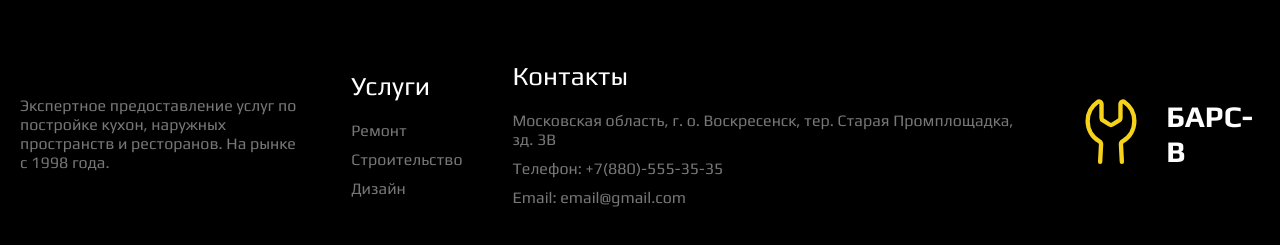
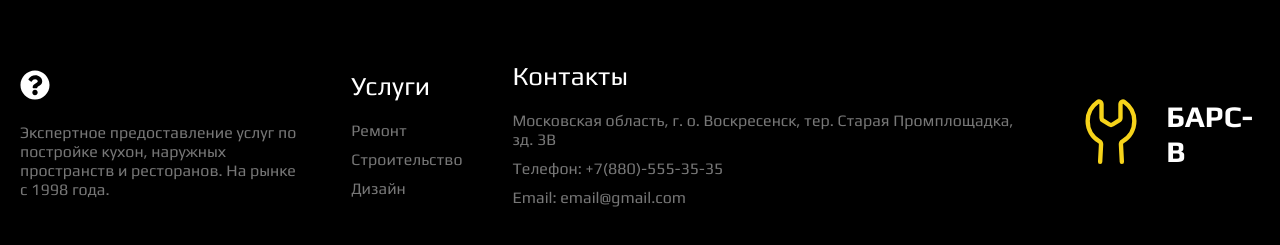
Before and after one commit to phicae4f/hardware-store, a React (Vite) app in the folder client/: page / in a window 1280 px wide. Shown: the part 5287-5532 px from the top of the page. Built offline with nearby package versions, Linux system fonts and the light colour scheme; no server answers.

Commit message:
guides for user/admin in footer

```diff
--- a/client/src/components/CarouselSection.tsx
+++ b/client/src/components/CarouselSection.tsx
@@ -1,7 +1,6 @@
 import { useState } from "react";
 import type { CarouselItem } from "../mocks/carouselData";
 import { FaArrowLeft, FaArrowRight } from "react-icons/fa";
-import { BsDashCircle } from "react-icons/bs";
 import { GoDash } from "react-icons/go";
 
 interface CarouselSectionProps {
--- a/client/src/components/Footer.tsx
+++ b/client/src/components/Footer.tsx
@@ -1,13 +1,34 @@
+import { FaQuestionCircle } from "react-icons/fa";
 import { GoTools } from "react-icons/go";
+import { useAppSelector } from "../hooks/redux";
 
 export const Footer = () => {
+  const {user} = useAppSelector((state) => state.auth)
+
+  const handleDownloadFile = () => {
+      const fileName = user?.role === "admin" ? "admin-guide.docx" : "user-guide.docx"
+      const fileUrl = `/guides/${fileName}`
+
+      const link = document.createElement('a')
+      link.href = fileUrl
+      link.download = fileName
+      document.body.appendChild(link)
+      link.click()
+      document.body.removeChild(link)
+
+  }
+
   return (
     <footer className="footer">
       <div className="container">
         <div className="footer__wrapper">
           <div className="footer__main">
+            <button className="footer__guide-btn" type="button" onClick={handleDownloadFile}>
+              <span className="footer__guide-logo"><FaQuestionCircle  size={30}/> </span>
+            </button>
             <p className="footer__logo-text">Экспертное предоставление услуг по постройке кухон, наружных
             пространств и ресторанов. На рынке с 1998 года.</p>
+
           </div>
           <div className="footer__services">
             <p className="footer__title">Услуги</p>
--- a/client/src/scss/blocks/_footer.scss
+++ b/client/src/scss/blocks/_footer.scss
@@ -15,7 +15,28 @@
   }
 
   &__main {
+    display: flex;
+    flex-direction: column;
+    gap: 20px;
+    align-items: flex-start;
     width: 300px;
+  }
+
+  &__guide-btn {
+    background-color: transparent;
+    padding: 0;
+    border: 0;
+  }
+
+  &__guide-logo {
+    color: $color-white;
+    cursor: pointer;
+    transition: color $transition-300;
+
+    &:hover, &:focus-visible {
+      color: $color-turbo;
+    }
+    // margin: 0 0 0 auto;
   }
 
   &__logo-wrapper {
```
Also changed, not shown: 2 other files (tests, documents, lock files or other folders).
